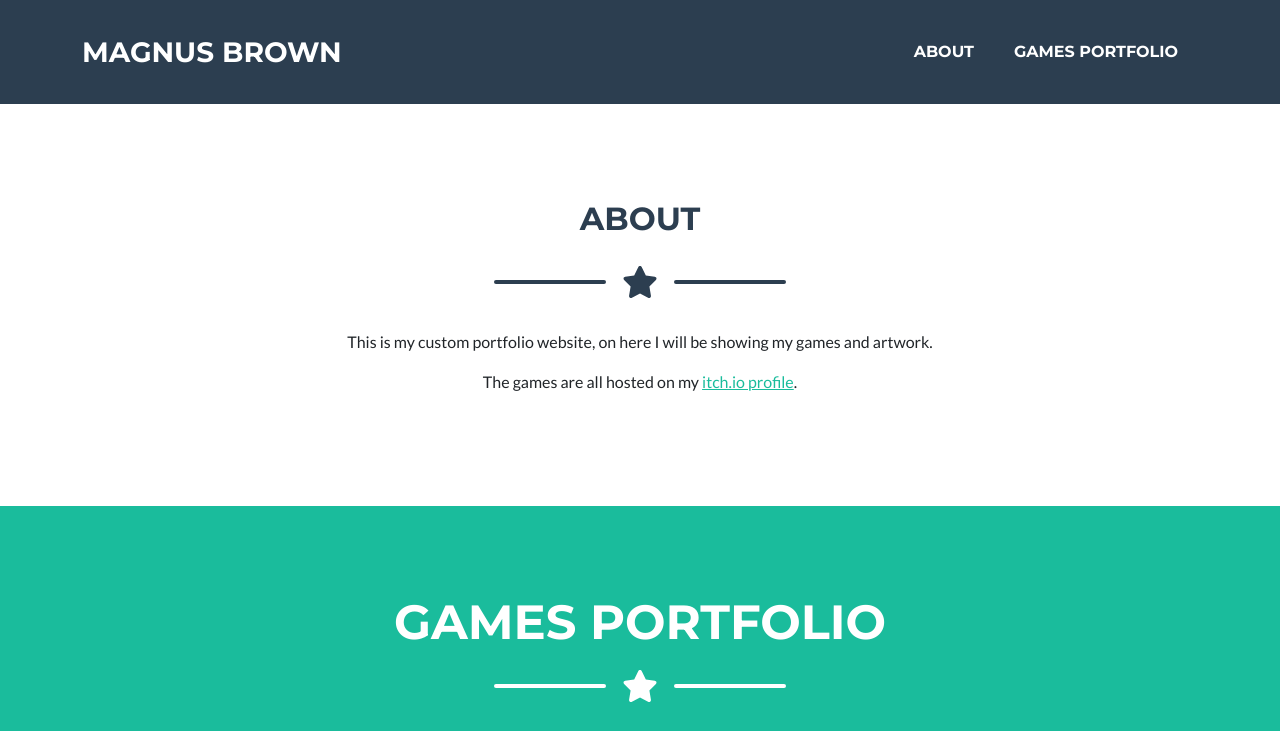
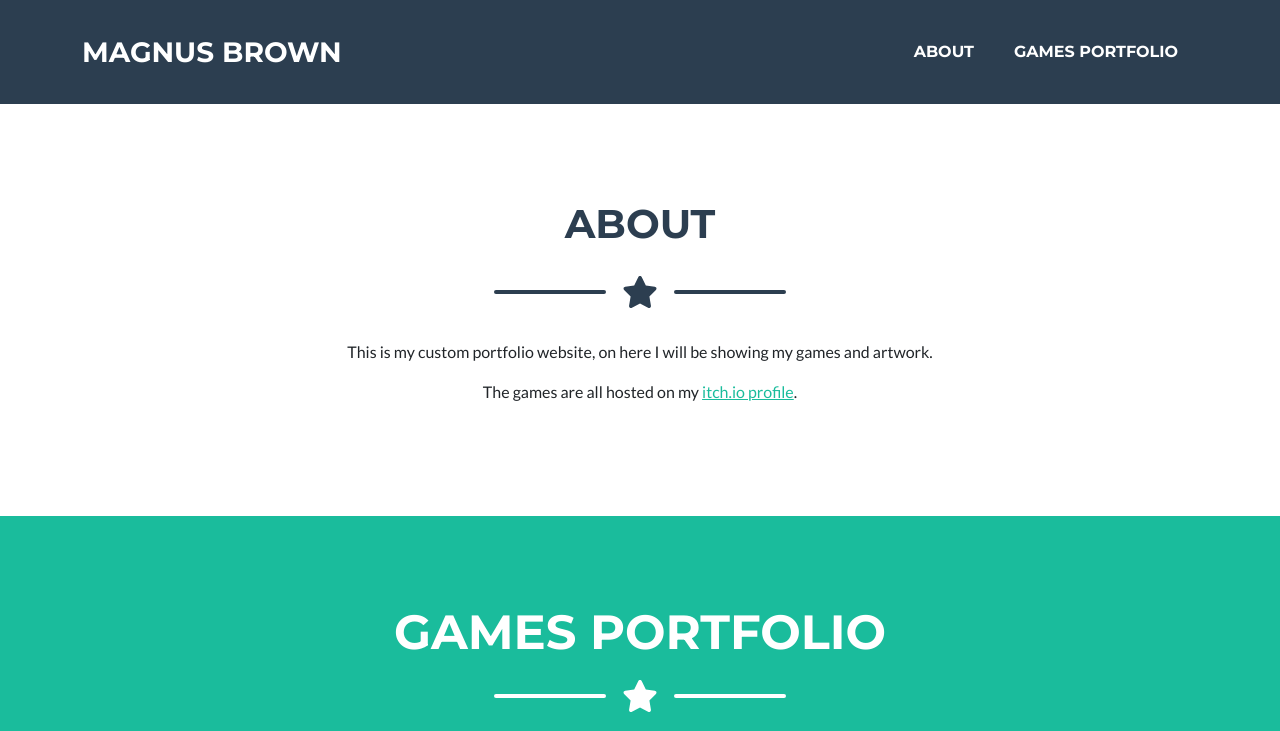
Before and after one commit to batgaythebatlord/batgaythebatlord.github.io, a plain HTML site: page index.html in a window 1280 px wide. Shown: the top 731 px of the page. Drawn offline with Linux system fonts and the light colour scheme; grey boxes are pictures that could not be loaded.

Commit message:
Update index.html

```diff
--- a/index.html
+++ b/index.html
@@ -37,7 +37,7 @@
         <section class="masthead" id="about">
             <div class="container">
                 <!-- About Section Heading-->
-                <h2 class="page-section-heading text-center text-uppercase text-secondary">About</h2>
+                <h1 class="page-section-heading text-center text-uppercase text-secondary">About</h1>
                 <!-- Icon Divider-->
                 <div class="divider-custom">
                     <div class="divider-custom-line"></div>
```
